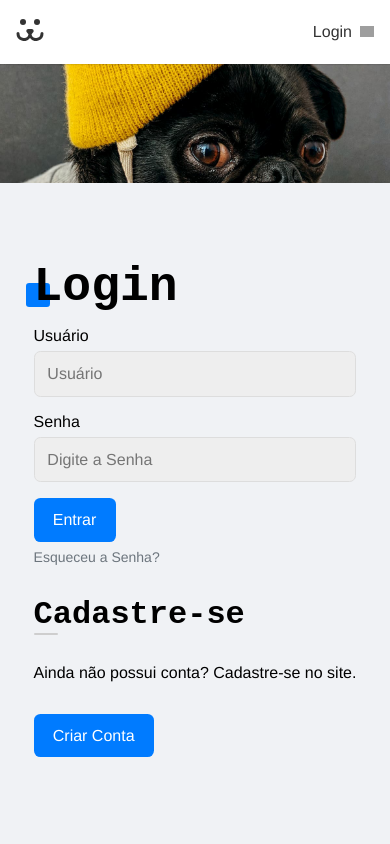
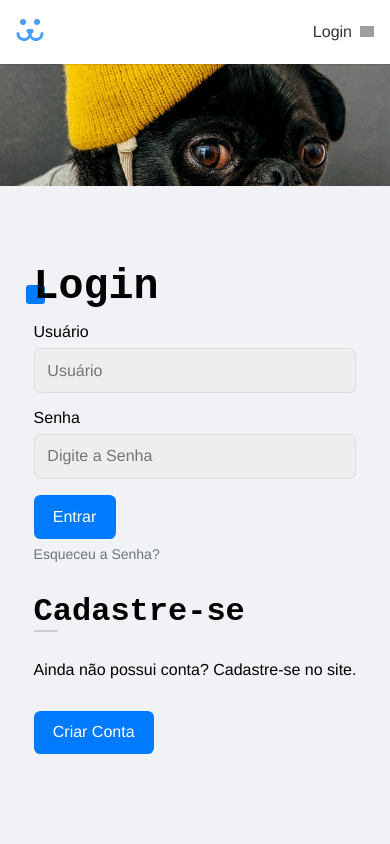
Before and after one commit to Lucasgarcc/dog-social, a React (Vite) app: page /login in a window 390 px wide. Shown: the top 844 px of the page. Built offline with nearby package versions, Linux system fonts and the light colour scheme; grey boxes are pictures that could not be loaded.

Commit message:
fix(ui): :bug: corrige layout do feed e header

```diff
--- a/src/components/Feed/Feed.jsx
+++ b/src/components/Feed/Feed.jsx
@@ -1,4 +1,5 @@
 import React from 'react';
+import styles from './Feed.module.css';
 import FeedModal from './FeedModal/FeedModal';
 import FeedPhotos from './FeedPhotos/FeedPhotos';
 import { FeedProps } from '../../types/feed.types';
@@ -8,7 +9,7 @@ const Feed = ({ user }) => {
     const [modalPhoto, setModalPhoto] = React.useState(null);
     const [pages, setPages] = React.useState([1]);
     const [infinite, setInfinite] = React.useState(true);
-
+    const [hasPhotos, setHasPhotos] = React.useState(true);
 
     /**
      * @description Infinite Scroll
@@ -58,6 +59,10 @@ const Feed = ({ user }) => {
                 />
             }
 
+            {!hasPhotos && (
+                <p className={styles.message}>Nenhuma foto encontrada.</p>
+            )}
+
             {pages.map((page) => (
 
                 <FeedPhotos
@@ -66,6 +71,7 @@ const Feed = ({ user }) => {
                     page={page}
                     setModalPhoto={setModalPhoto}
                     setInfinite={setInfinite}
+                    setHasPhotos={setHasPhotos}
                 />
             ))}
 
--- /dev/null
+++ b/src/components/Feed/Feed.module.css
@@ -0,0 +1,3 @@
+.message {
+    color: #7a7a7a;
+}
--- a/src/components/Feed/FeedPhotos/FeedPhotos.jsx
+++ b/src/components/Feed/FeedPhotos/FeedPhotos.jsx
@@ -5,7 +5,7 @@ import useFetch from '../../.././hooks/useFetch/useFetch';
 import { PHOTOS_GET } from '../../../routes/endpoints/endpoints';
 import Loading from '../../Helpers/Loading/Loading';
 
-const FeedPhotos = ({ user , page, setModalPhoto, setInfinite}) => {
+const FeedPhotos = ({ user , page, setModalPhoto, setInfinite, setHasPhotos}) => {
 
     const {data, loading, error, request} = useFetch();
 
@@ -20,13 +20,19 @@ const FeedPhotos = ({ user , page, setModalPhoto, setInfinite}) => {
                 user
             });
 
+
             const { response, json } = await request(url, options);
+
+            if ( json.length === 0 ) {
+                setHasPhotos(false);
+            }
 
             if (response && response.resp.ok && json.length < total) {
 
                 setInfinite(false);
 
             }
+
         };
 
         fetchPhotos();
--- a/src/components/Layout/Header/Header.jsx
+++ b/src/components/Layout/Header/Header.jsx
@@ -1,9 +1,9 @@
 import React from 'react'
 import styles from './Header.module.css';
 import { Link } from 'react-router-dom';
-import Logo from '../../../assets/img/dog.svg?react';
 import{ UserContext } from '../../../contexts/UserContext';
 import User from '../../../assets/img/usuario.svg?react'
+import Dog from '../../ui/Logo/Dog';
 
 const Header = () => {
 
@@ -12,6 +12,38 @@ const Header = () => {
 	 */
 	const { data } = React.useContext(UserContext);
 
+	const [ eyeSizeLefth, setEyeSizeLefth ] = React.useState(3);
+	const [ eyeSizeRigth, setEyeSizeRigth ] = React.useState(3);
+
+
+	React.useEffect(() => {
+		const blinkInterval = setInterval(() => {
+			setEyeSizeLefth(0);
+
+			const openEyesTimeout = setTimeout(() => {
+				setEyeSizeLefth(3);
+			}, 100);
+
+			return () => clearTimeout(openEyesTimeout);
+		}, Math.floor(Math.random() * 3000) + 3000); // Change size every secon
+		return () => clearInterval(blinkInterval);
+	}, []);
+
+
+	React.useEffect(() => {
+		const blinkInterval = setInterval(() => {
+			setEyeSizeRigth(0);
+
+			const openEyesTimeout = setTimeout(() => {
+				setEyeSizeRigth(3);
+			}, 100);
+
+			return () => clearTimeout(openEyesTimeout);
+		}, Math.floor(Math.random() * 4000) + 2000); // Change size every secon
+		return () => clearInterval(blinkInterval);
+	}, []);
+
+
 	return (
 
 		<div className={styles.Header}>
@@ -19,7 +51,11 @@ const Header = () => {
 			<nav className={`${styles.headerNav} container`}>
 				<Link className={styles.Logo} to="/"
 					aria-label='Dogs - Home'>
-					<Logo />
+					<Dog
+						colorEyeL="#111111"
+						colorEyeR="#000"
+						eyeSizeLefth={eyeSizeLefth} eyeSizeRigth={eyeSizeRigth}
+					/>
 				</Link>
 
 				{data && data.nome ? (
--- a/src/components/Layout/Header/Header.module.css
+++ b/src/components/Layout/Header/Header.module.css
@@ -46,3 +46,9 @@
 .userName {
   text-transform: uppercase;
 }
+
+
+.Logo svg * {
+
+  fill: #499ffb;
+}
--- /dev/null
+++ b/src/components/ui/Logo/Dog.jsx
@@ -0,0 +1,15 @@
+import react from "react";
+import styles from './Dog.module.css';
+
+const Dog = ({ eyeSizeRigth, colorEyeR, eyeSizeLefth, colorEyeL }) => {
+
+    return (<figure className={styles.dog}>
+        <svg width="28" height="22" viewBox="0 0 28 22" fill="none" xmlns="http://www.w3.org/2000/svg">
+            <path d="M14 10h1.652c1.708 0 2.63 2.004 1.518 3.302l-1.618 1.887A4.501 4.501 0 0024.5 14.5a1.5 1.5 0 013 0A7.5 7.5 0 0114 19 7.5 7.5 0 01.5 14.5a1.5 1.5 0 013 0 4.5 4.5 0 008.948.689l-1.618-1.887C9.718 12.004 10.64 10 12.35 10H14z" fill="#333" />
+            <circle cx="21" cy={eyeSizeRigth} r={eyeSizeRigth} fill={colorEyeR} />
+            <circle cx="7" cy={eyeSizeLefth} r={eyeSizeLefth} fill={colorEyeL} />
+        </svg>
+    </figure>
+    )
+}
+export default Dog;
--- /dev/null
+++ b/src/components/ui/Logo/Dog.module.css
@@ -0,0 +1,3 @@
+.dog {
+    margin: 0;
+}
--- a/src/pages/User/User.jsx
+++ b/src/pages/User/User.jsx
@@ -31,6 +31,7 @@ const User = () => {
 				<Route
 					path="/"
 					element={<Feed user={data.id} />}
+
 				/>
 				<Route
 					path="statistics"
--- a/src/styles/App.css
+++ b/src/styles/App.css
@@ -5,7 +5,7 @@
 
   /* Styles Colors */
   --color-primary: #007bff;
-  --color-primary-s: hsl(205, 100%, 46%);
+  --color-primary-s: rgb(0, 106, 219);
   --color-secondary: #6c757d;
   --color-grey: #888f94;
   --color-grey-light: #cecece;
@@ -84,6 +84,7 @@ a {
 	z-index: 1;
 }
 
+
 .title::after {
 	content: '';
 	display: block;
@@ -96,6 +97,28 @@ a {
 	border-radius:  .2rem;
 	z-index: -1;
 }
+
+@media (max-width: 40rem) {
+
+  .title {
+    font-size: 2.6rem;
+  }
+
+  .title::after {
+    content: '';
+    display: block;
+    width: 1.2rem;
+    height: 1.2rem;
+    background-color: var(--color-primary);
+    position: absolute;
+    bottom: .2rem;
+    left: -.5rem;
+    border-radius:  .2rem;
+    z-index: -1;
+  }
+
+}
+
 
 .container {
   max-width: var(--wid-max);
--- a/vite.config.js
+++ b/vite.config.js
@@ -5,4 +5,8 @@ import svgr from 'vite-plugin-svgr';
 // https://vite.dev/config/
 export default defineConfig({
   plugins: [react(), svgr()],
+  server: {
+    host: true,
+    port: 5173,
+  }
 })
```
